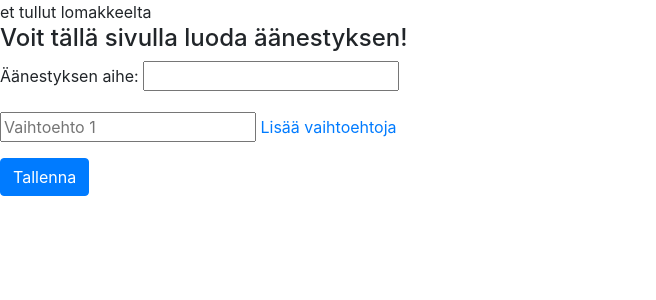
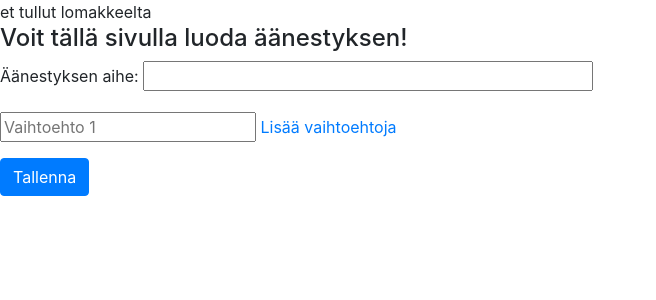
Before and after one commit to markuspylkkanen/aanestys, a PHP site: page /vote.php in a window 1280 px wide. Shown: the top 300 px of the page, without its empty margins (0-656 px from the left). Run offline with PHP 8.4, Linux system fonts and the light colour scheme.

Commit message:
input kysymys 450

```diff
--- a/vote.php
+++ b/vote.php
@@ -54,9 +54,12 @@ $aihe = $_POST['kysymys'];
 
         <div class="form-group">
                 <label for="kysymys">Äänestyksen aihe:</label>
-                <input type="text" name="kysymys">
+                <input class="my_class" type="text" name="kysymys">
         </div>
+        <style>
+        input[name="kysymys"] { width: 450px; }
 
+        </style>
 
 
         <div class="form-group">
```
